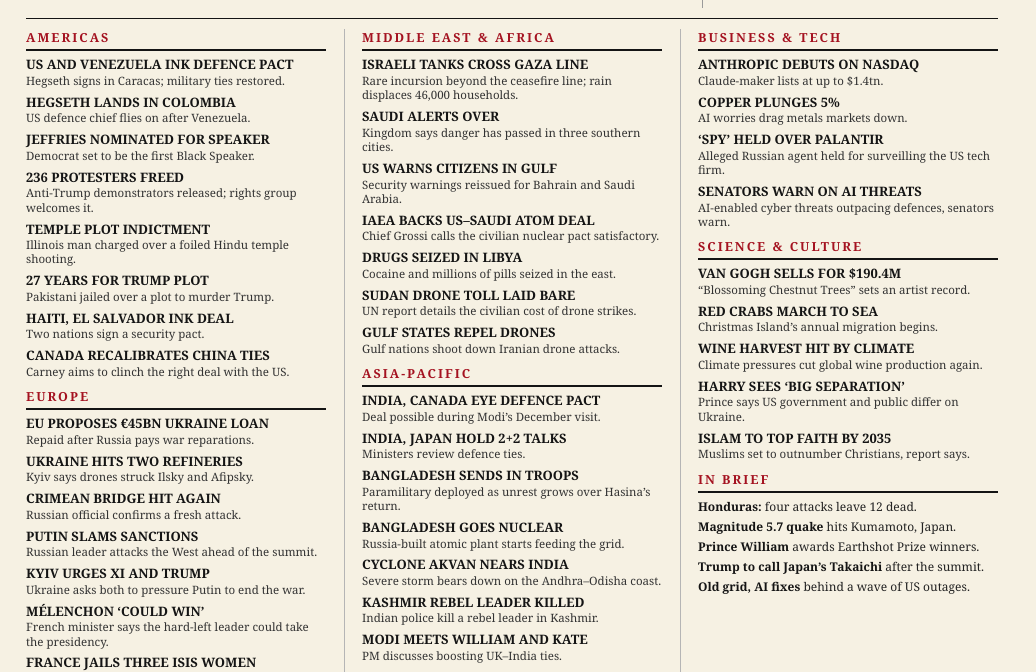
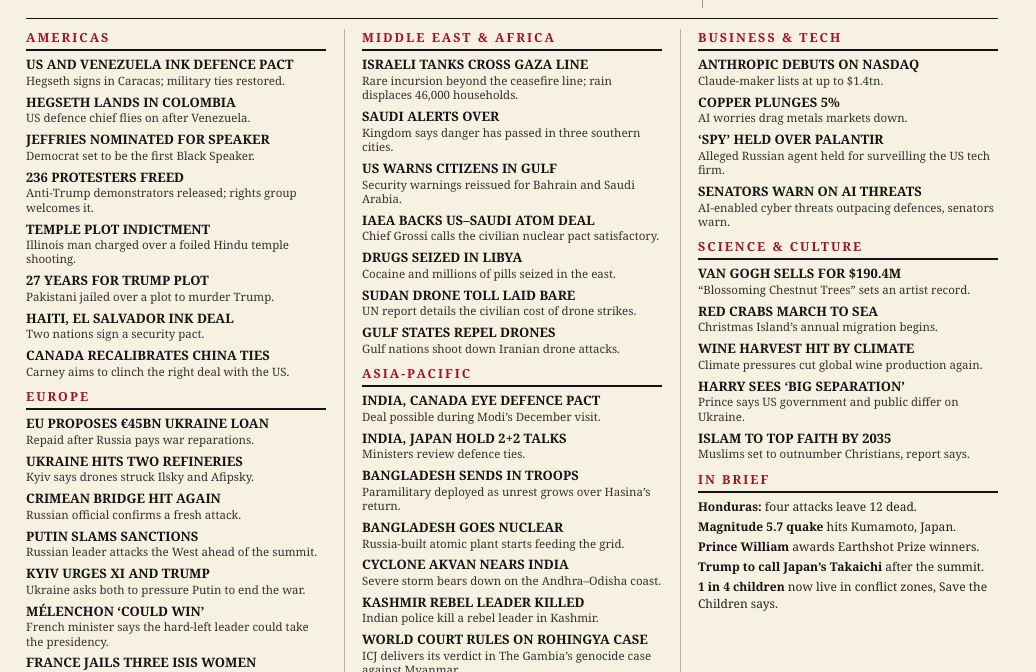
Before and after one commit to yuklcool/news-image-20261119, a plain HTML site: page page/index.html in a window 1280 px wide. Shown: the part 352-1024 px from the top of the page, without its empty margins (0-1036 px from the left). Drawn offline with Linux system fonts and the light colour scheme.

Commit message:
v2: swap in Rohingya verdict + children in conflict zones

```diff
--- a/page/index.html
+++ b/page/index.html
@@ -145,7 +145,7 @@
         <div class="item"><h4>BANGLADESH GOES NUCLEAR</h4><p>Russia-built atomic plant starts feeding the grid.</p></div>
         <div class="item"><h4>CYCLONE AKVAN NEARS INDIA</h4><p>Severe storm bears down on the Andhra&ndash;Odisha coast.</p></div>
         <div class="item"><h4>KASHMIR REBEL LEADER KILLED</h4><p>Indian police kill a rebel leader in Kashmir.</p></div>
-        <div class="item"><h4>MODI MEETS WILLIAM AND KATE</h4><p>PM discusses boosting UK&ndash;India ties.</p></div>
+        <div class="item"><h4>WORLD COURT RULES ON ROHINGYA CASE</h4><p>ICJ delivers its verdict in The Gambia&rsquo;s genocide case against Myanmar.</p></div>
         <div class="item"><h4>XI MEETS PUTIN FIRST</h4><p>Leaders hold talks before the trilateral summit.</p></div>
       </section>
     </div>
@@ -172,7 +172,7 @@
         <div class="brief"><b>Magnitude 5.7 quake</b> hits Kumamoto, Japan.</div>
         <div class="brief"><b>Prince William</b> awards Earthshot Prize winners.</div>
         <div class="brief"><b>Trump to call Japan&rsquo;s Takaichi</b> after the summit.</div>
-        <div class="brief"><b>Old grid, AI fixes</b> behind a wave of US outages.</div>
+        <div class="brief"><b>1 in 4 children</b> now live in conflict zones, Save the Children says.</div>
       </section>
     </div>
   </div>
```
Also changed, not shown: 1 other file.
